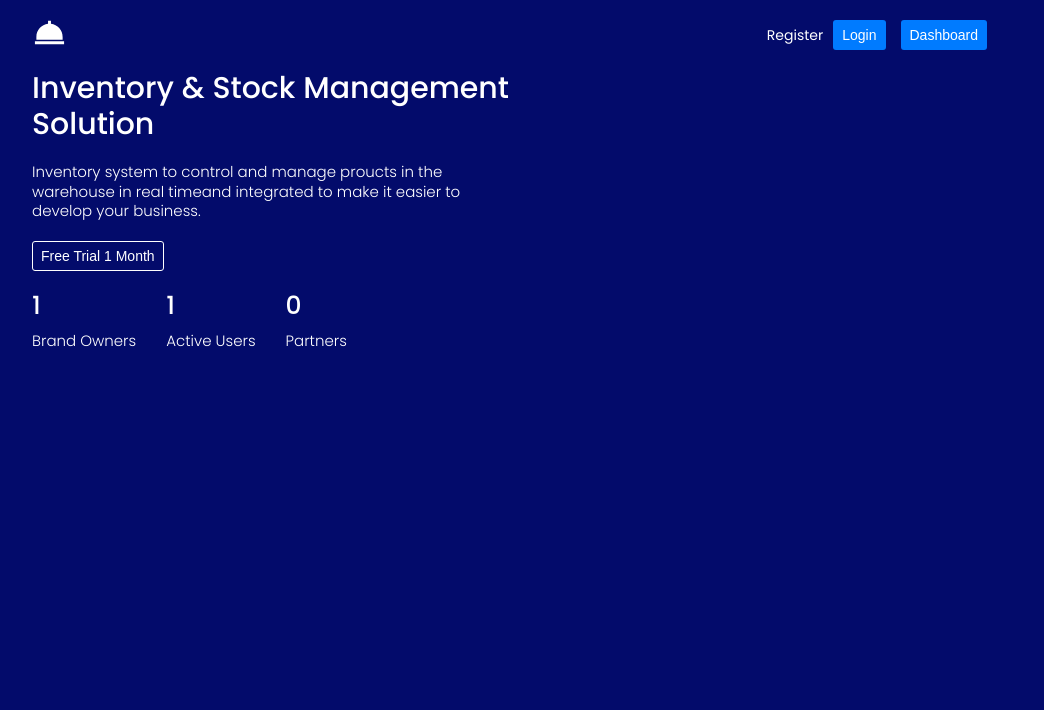
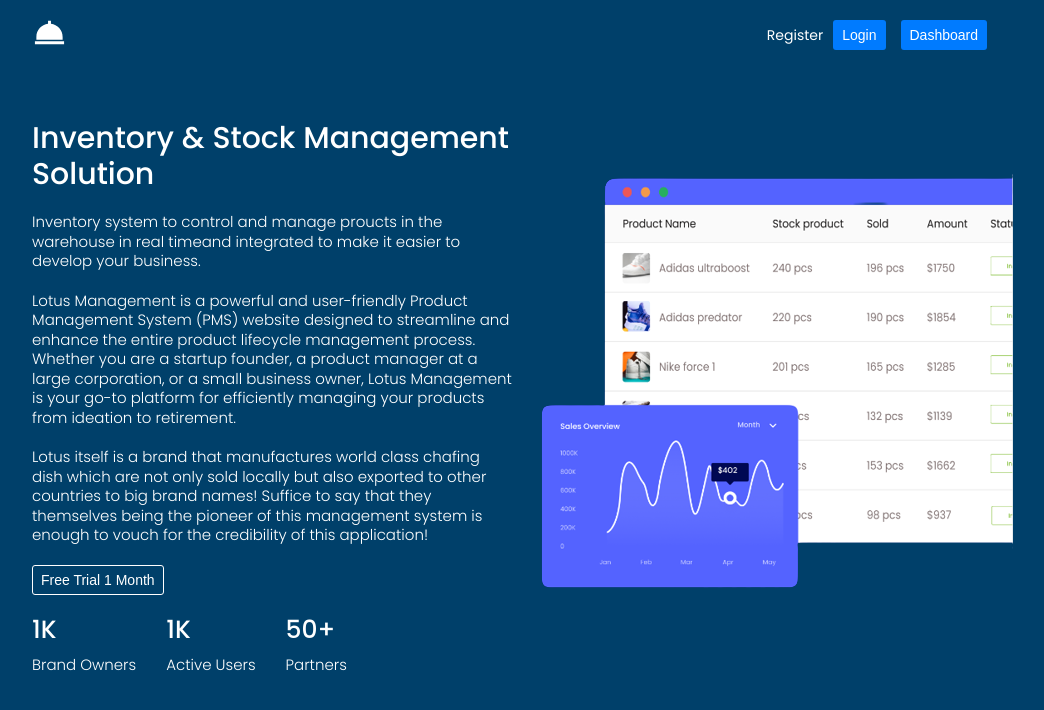
Before and after one commit to Harri200191/Product-Management, a React (Create React App) app in the folder frontend/: page / in a window 1280 px wide. Shown: the top 710 px of the page, without its empty margins (128-1172 px from the left). Built offline with nearby package versions, Linux system fonts and the light colour scheme.

Commit message:
Added the home page

```diff
--- a/frontend/src/pages/Home/Home.jsx
+++ b/frontend/src/pages/Home/Home.jsx
@@ -1,7 +1,8 @@
 import React from 'react'
 import {BiSolidDish} from "react-icons/bi";
 import { Link } from 'react-router-dom';
-import "./Home.scss"
+import "./Home.scss";
+import heroImg from "../../assets/inv-img.png"
 
 const Home = () => {
   return (
@@ -33,21 +34,26 @@ const Home = () => {
             Inventory system to control and manage proucts in the warehouse in
             real timeand integrated to make it easier to develop your business.
           </p>
+          <p>
+            Lotus Management is a powerful and user-friendly Product Management System (PMS) website designed to streamline and enhance the entire product lifecycle management process. Whether you are a startup founder, a product manager at a large corporation, or a small business owner, Lotus Management is your go-to platform for efficiently managing your products from ideation to retirement.
+          </p>
+          <p>
+            Lotus itself is a brand that manufactures world class chafing dish which are not only sold locally but also exported to other countries to big brand names! Suffice to say that they themselves being the pioneer of this management system is enough to vouch for the credibility of this application!
+          </p>
           <div className="hero-buttons">
             <button className="--btn --btn-secondary">
               <Link to="/dashboard">Free Trial 1 Month</Link>
             </button>
           </div>
           <div className="--flex-start">
-            <NumberText num="1" text="Brand Owners" />
-            <NumberText num="1" text="Active Users" />
-            <NumberText num="0" text="Partners" />
+            <NumberText num="1K" text="Brand Owners" />
+            <NumberText num="1K" text="Active Users" />
+            <NumberText num="50+" text="Partners" />
           </div>
         </div>
 
         <div className='hero-image'>
-
-
+          <img src={heroImg} alt="Inventory" />
         </div>
 
       </section>
--- a/frontend/src/pages/Home/Home.scss
+++ b/frontend/src/pages/Home/Home.scss
@@ -1,5 +1,6 @@
 .home {
-    background-color: #030b6b;
+    //background-color: #030b6b;
+    background-color: #00406a;
     min-height: 100vh;
 
     & nav {
@@ -31,6 +32,7 @@
   }
 
   .hero-text {
+    padding-top: 50px;
     width: 50%;
     & > * {
       color: #fff;
```
